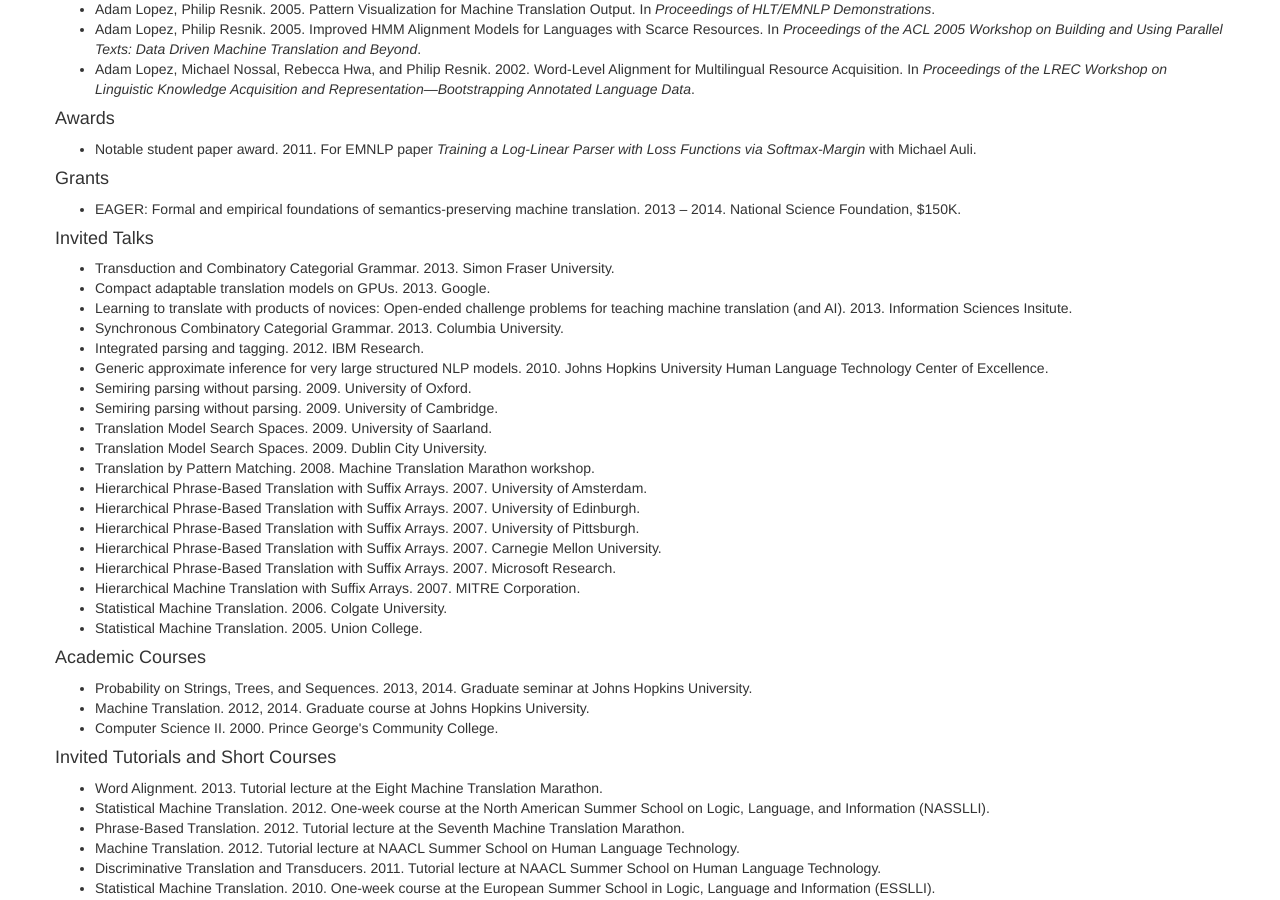
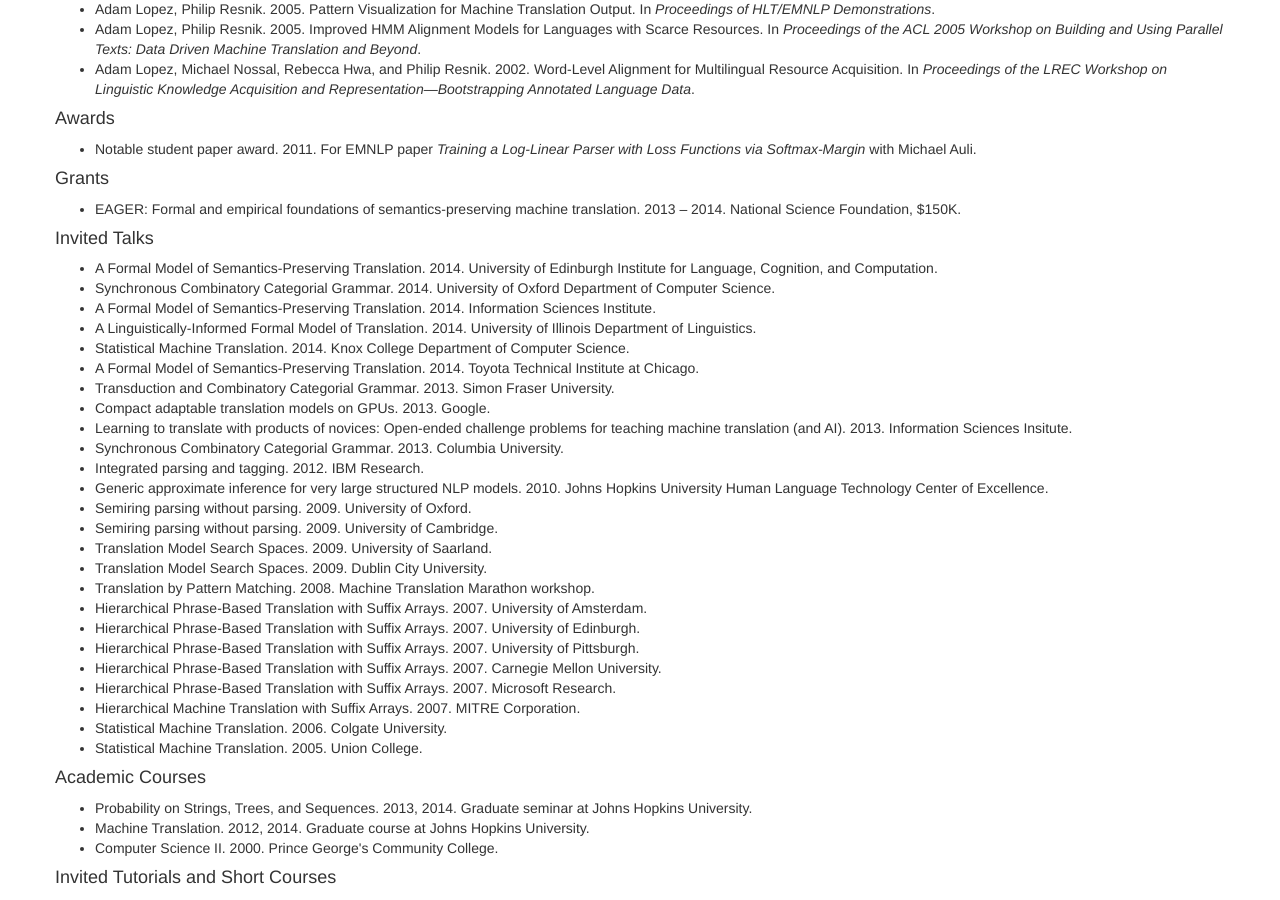
Before and after one commit to alopez/alopez.github.com, a Jekyll site: the page built from cv.html, in a window 1280 px wide and 900 px high, scrolled down 1113 px. Built offline with Jekyll 4.4.1, drawn with Linux system fonts in a browser that asks for light colours; some of the changed text lies outside the part shown.

Commit message:
Update CV

```diff
--- a/cv.html
+++ b/cv.html
@@ -54,6 +54,30 @@ after-pubs:
   -
     heading: Invited Talks
     items:
+      -
+        title: A Formal Model of Semantics-Preserving Translation
+        year: 2014
+        detail: University of Edinburgh Institute for Language, Cognition, and Computation
+      -
+        title: Synchronous Combinatory Categorial Grammar
+        year: 2014
+        detail: University of Oxford Department of Computer Science
+      -
+        title: A Formal Model of Semantics-Preserving Translation
+        year: 2014
+        detail: Information Sciences Institute
+      -
+        title: A Linguistically-Informed Formal Model of Translation
+        year: 2014
+        detail: University of Illinois Department of Linguistics
+      -
+        title: Statistical Machine Translation
+        year: 2014
+        detail: Knox College Department of Computer Science
+      -
+        title: A Formal Model of Semantics-Preserving Translation
+        year: 2014
+        detail: Toyota Technical Institute at Chicago
       -
         title: Transduction and Combinatory Categorial Grammar
         year: 2013
```
Also changed, not shown: other parts of cv.html (+1 -1 lines).
